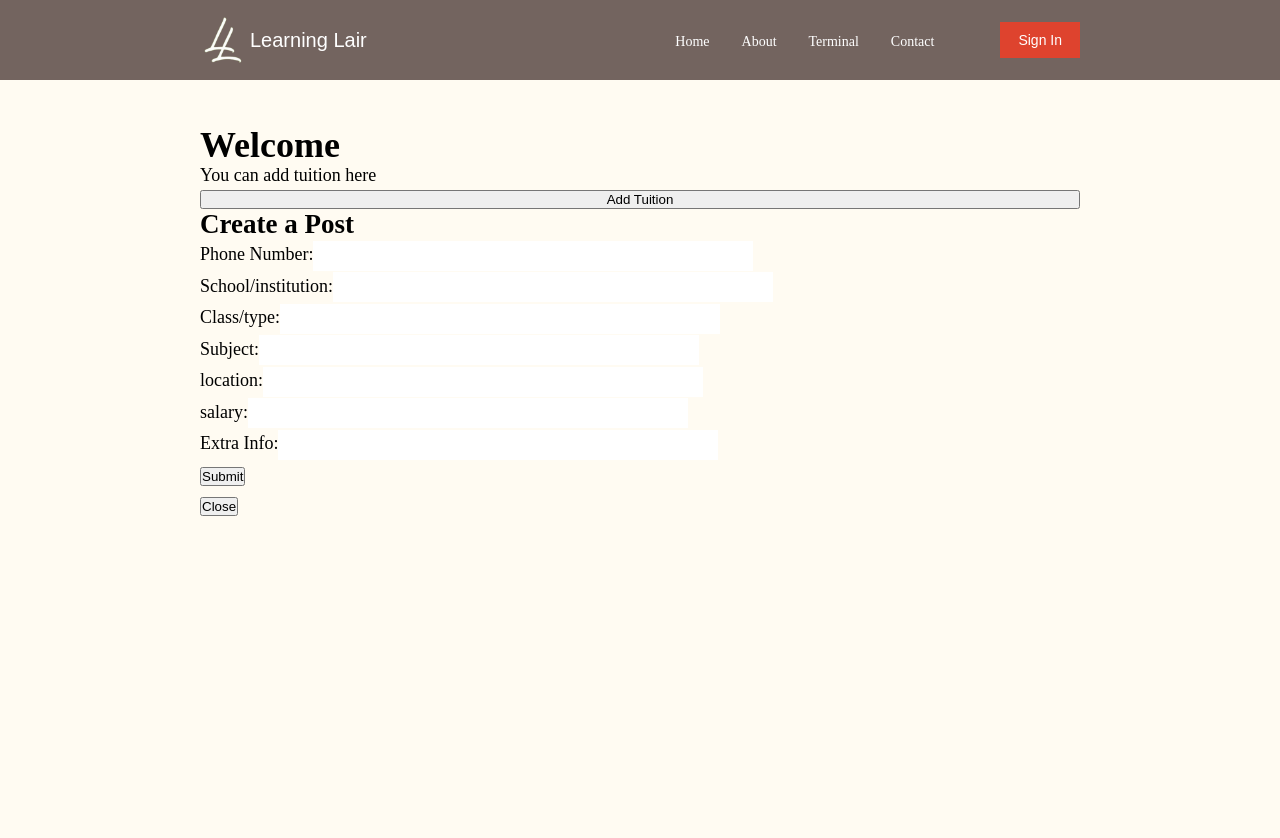
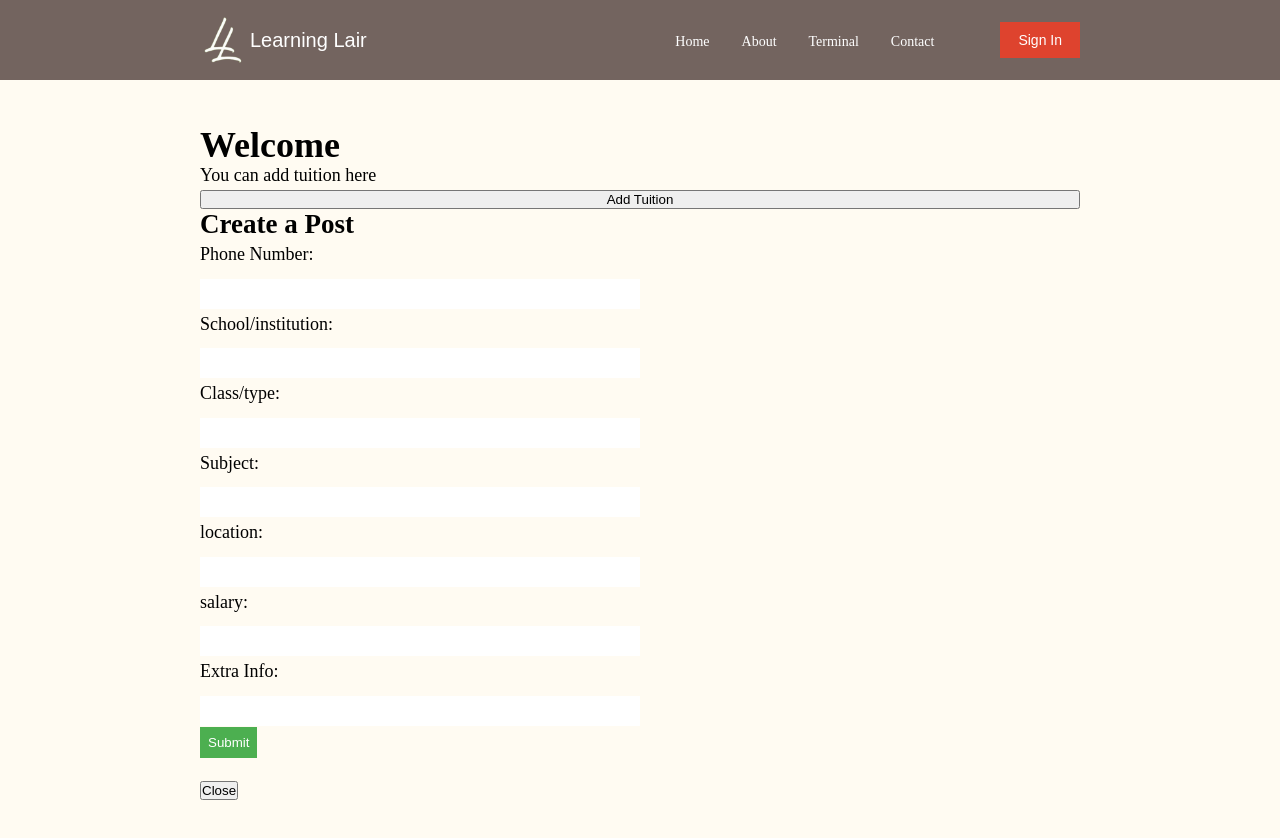
Before and after one commit to MahadiBapari/learning-lair, a React (Create React App) app: page /tuition in a window 1280 px wide. Both pictures are taken after a click on the button "Add Tuition". Shown: the top 838 px of the page. Built offline with nearby package versions, Linux system fonts and the light colour scheme; a web font is replaced by a local one.

Commit message:
Add Tuition Modified

```diff
--- a/src/Components/AddTuition/PopupForm.js
+++ b/src/Components/AddTuition/PopupForm.js
@@ -1,4 +1,5 @@
 import React, { useState } from 'react';
+import styles from './PopupForm.module.css'
 
 const PopupForm = ({ onClose, onSubmit }) => {
 
@@ -54,10 +55,10 @@ const PopupForm = ({ onClose, onSubmit }) => {
   };
 
   return (
-    <div className="popup">
-      <div className="popup-content">
+    <div className={styles.popup}>
+      <div className={styles.popupContent}>
         <h2>Create a Post</h2>
-        <form onSubmit={handleSubmit}>
+        <form onSubmit={handleSubmit} className={styles.formGroup}>
           <div>
             <label htmlFor="phone">Phone Number:</label>
             <input
```
